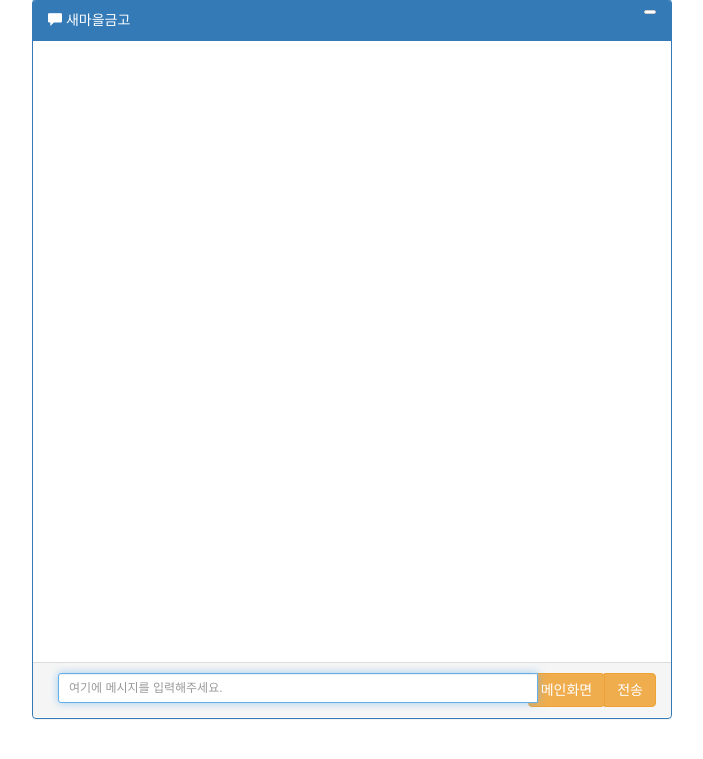
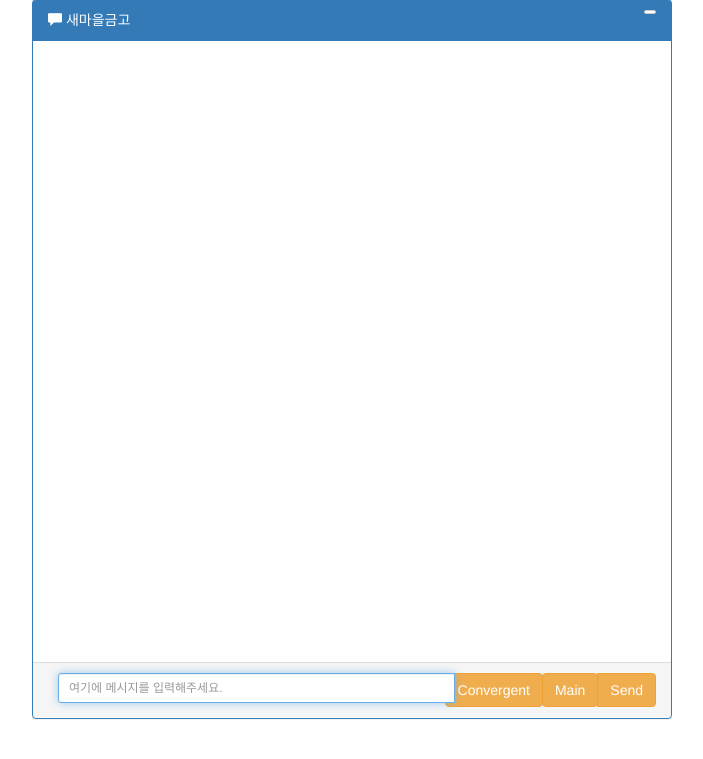
Before and after one commit to eminem54/chatbot, a Flask app: page / in a window 1280 px wide. Shown: the part 41-800 px from the top of the page, without its empty margins (303-1006 px from the left). Run offline with Flask 2, Linux system fonts and the light colour scheme; parts of the project's set-up code (start-up, migrations or seed data) failed here and were passed over; some libraries are stand-ins or nearby versions.

Commit message:
change convergent button location

```diff
--- a/main.py
+++ b/main.py
@@ -46,7 +46,7 @@ def joined(msg):
     room=session.get('room', '')
     join_room(room)
     socketio.emit('slot', {'data': '새마을금고 고객센터에 오신것을 환영합니다. \n궁금하신 항목을 선택하거나, 간단한 문장을 입력해주세요.',
-                           'slots': ['상품 소개', '지점 안내', '자주 묻는 키워드', '상품 추천','컨버전트']}, room=room)
+                           'slots': ['상품 소개', '지점 안내', '자주 묻는 키워드', '상품 추천']}, room=room)
 
 
 #컨버전트 처리 함수
@@ -87,7 +87,7 @@ def server_msg_function(msg):
     if msg == '메인화면':
         socketio.emit('messageClient', {'data': '메인화면'}, room=room)
         socketio.emit('slot', {'data': '새마을금고 고객센터에 오신것을 환영합니다. \n궁금하신 항목을 선택하거나, 간단한 문장을 입력해주세요.',
-                               'slots': ['상품 소개', '지점 안내', '자주 묻는 키워드', '상품 추천','컨버전트']}, room=room)
+                               'slots': ['상품 소개', '지점 안내', '자주 묻는 키워드', '상품 추천']}, room=room)
     elif msg == '자주 묻는 키워드':
         socketio.emit('messageClient', {'data': msg}, room=room)
         socketio.emit('faq_slot', {'data': '현재 FAQ 질의 공간입니다. 처음화면으로 돌아가고 싶으시면 처음화면 버튼을 눌러주세요.'})
@@ -95,7 +95,7 @@ def server_msg_function(msg):
     elif msg == '컨버전트':
         convergent_data=[]
         convergent_data=['상품 조회','예금 상품 조회','대출 상품 조회']     #컨버전트 데이터
-        socketio.emit('convergent',{'data':'테스트입니다.','c_data':convergent_data},room=room)
+        socketio.emit('convergent',{'data':'문장 입력과 해당되는 버튼을 클릭해주세요..','c_data':convergent_data},room=room)
 
     ################## 모델 돌린다.
     else:  # 딥러닝 모델 실행
--- a/static/main.js
+++ b/static/main.js
@@ -449,7 +449,9 @@ $(".chat").append( "<li class='left clearfix'><span class='chat-img pull-left'><
            var text_random=Math.random();
            div_text.setAttribute('id',text_random);
            div_text.setAttribute('style','background:rgb(230,233,237);border:1px solid; width:74%;color:#000');
+           div_text.setAttribute('placeholder','이 창에 저장하고자하는 문장을 입력해주세요.');
            div_body.append(div_text);
+
            data_list={};
            var div_button=document.createElement('div');
            div_button.setAttribute('class','col-md-9');
@@ -532,14 +534,17 @@ $(".chat").append( "<li class='left clearfix'><span class='chat-img pull-left'><
             }
             //최종 데이터 확인
             function addBtnFunction(){
+                var addText="";
                 text_value=document.getElementById(text_random).value;
+                addText=text_value+" "+btn_value;
                 socket.emit('serverConvergent',{'text':text_value,'button':btn_value});
                 document.getElementById(text_random).value="";
                 var btn=document.getElementById(data_list[btn_value]);
                 btn.classList.toggle("clickedButtonOn");
                 btn_value="";
                 text_value="";
-                alert("추가 완료");
+                prev_btn="";
+                alert(addText+" 추가 완료");
             }
 
             //접었따 폈다.
@@ -717,6 +722,11 @@ $(".chat").append( "<li class='left clearfix'><span class='chat-img pull-left'><
         });
     });
 */
+    /////////////////////// 컨버전트 버튼  /////////////////////////////
+    $('#convergentBtn').on('click',function(){
+        static_faq=false;
+        socket.emit("serverMsg","컨버전트");
+    });
 
 
     /////////////////////// 메인화면 버튼  /////////////////////////////
--- a/templates/chat.html
+++ b/templates/chat.html
@@ -45,11 +45,13 @@
                 <div class="panel-footer">
                     <div class="input-group">
                         <input id="myMessage" type="text" class="form-control input-sm" placeholder="여기에 메시지를 입력해주세요."onclick="text_click();" autofocus />
+
                         <span class="input-group-btn">
-                            <button class="btn btn-warning btn-rt" id="returnBtn">메인화면</button>
+                            <button class="btn btn-warning btn-rt" id="convergentBtn">Convergent</button>
+                            <button class="btn btn-warning btn-rt" id="returnBtn">Main</button>
                         </span>
                         <span class="input-group-btn">
-                            <button class="btn btn-warning btn-sd" id="inputBtn">전송</button>
+                            <button class="btn btn-warning btn-sd" id="inputBtn">Send</button>
                         </span>
                     </div>
                 </div>
```
